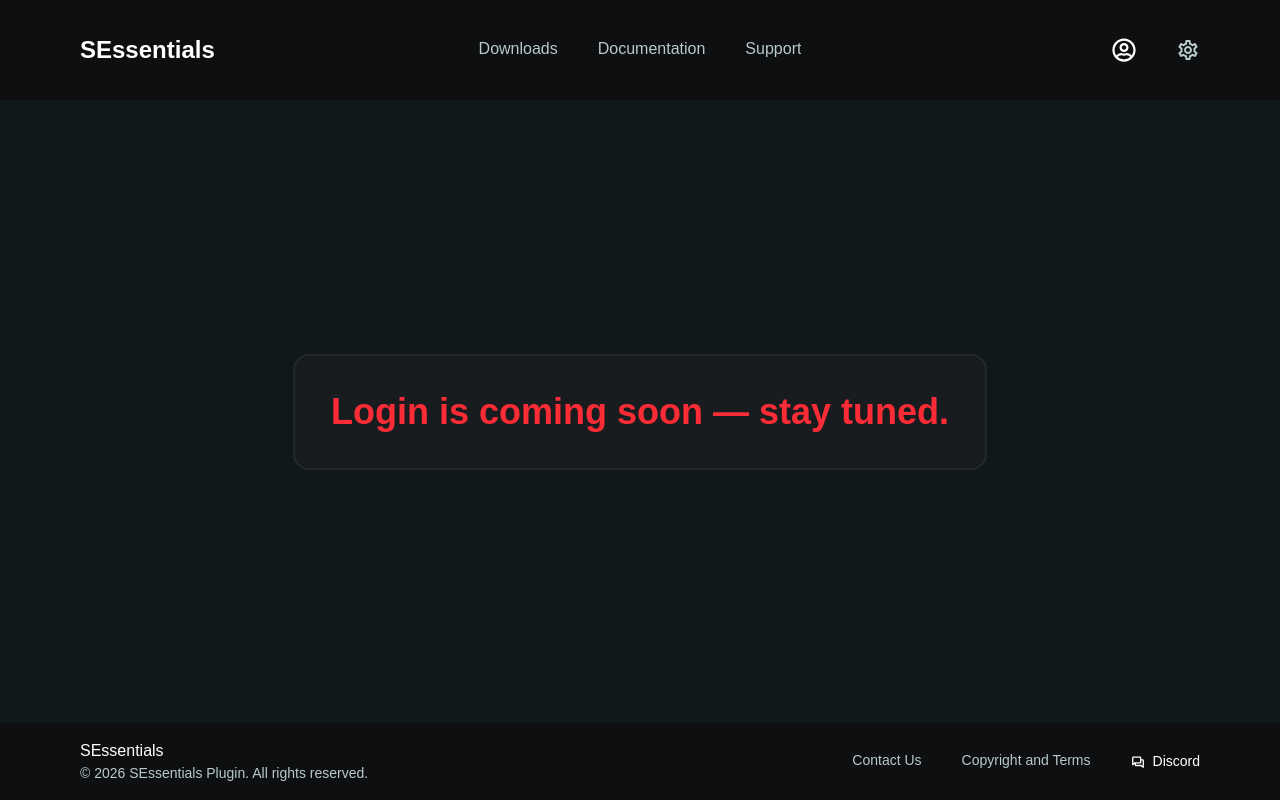
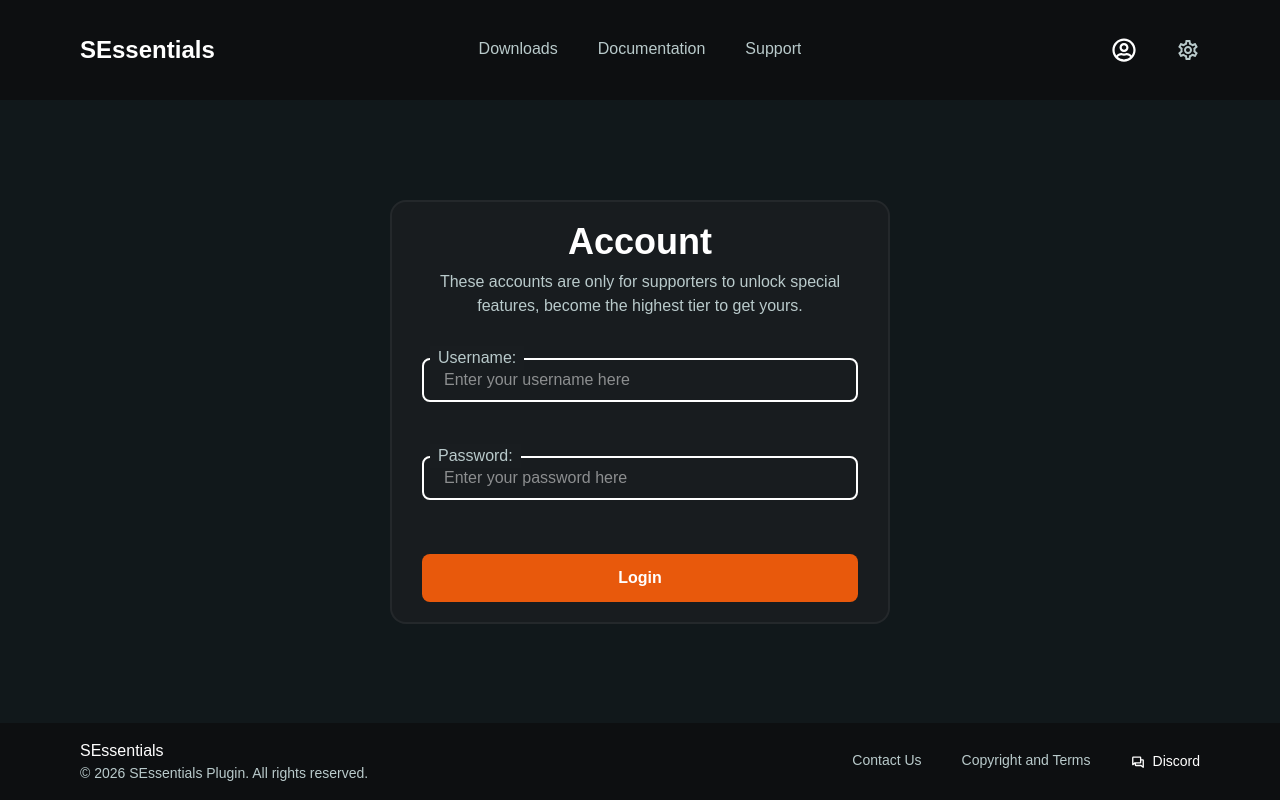
Before and after one commit to KatyTye/PluginDashboard, a React (Vite) app: page /profile in a window 1280 px wide. Built offline with nearby package versions, Linux system fonts and the light colour scheme.

Commit message:
feat: Added login fields with real time validation

```diff
--- /dev/null
+++ b/src/components/InputField.tsx
@@ -0,0 +1,12 @@
+export default function InputField({ name, id, type, placeholder, errors=0, required=false }:
+	{ placeholder: string, name: string, id: string, errors?: number, type: HTMLInputElement["type"], required?: boolean }) {
+
+	return (<div className="relative mt-5 w-full">
+		<p className="absolute top-0 left-2 transform -translate-y-1/2 bg-[#191d20] pr-2 pl-2 text-(--text-second-color)">
+			{name}:
+		</p>
+		<input type={type} name={id} id={id} placeholder={placeholder} required={required}
+		className={`outline-none border-2 p-2 min-w-75 w-full rounded-lg focus:border-(--special-color) text-white pl-5 pr-5 autofill:text-red-500
+		transition-colors duration-500${errors > 0 && " border-red-500" || ""}`} />
+	</div>)
+}
--- a/src/global.css
+++ b/src/global.css
@@ -43,6 +43,14 @@ body>span {
 
 .grid-cols-auto-fill {
 	grid-template-columns: repeat(auto-fit, minmax(250px, 1fr));
+}
+
+input:-webkit-autofill,
+input:-webkit-autofill:hover,
+input:-webkit-autofill:focus {
+  -webkit-box-shadow: 0 0 0 1000px #191d20 inset !important;
+  -webkit-text-fill-color: #ffffff !important;
+  border-color: #ffffff !important;
 }
 
 .spigot {
--- /dev/null
+++ b/src/helpers/profile.ts
@@ -0,0 +1,23 @@
+import z from "zod"
+import type { zodCheckFormObject } from "../lib/utils"
+import { passwordField, usernameField } from "../lib/zod"
+
+export function checkLoginField(input: zodCheckFormObject) {
+
+	let passedFields = false
+
+	const usernameResponse = usernameField.safeParse(input.username)
+	const passwordResponse = passwordField.safeParse(input.password)
+
+	if (usernameResponse.error == null && passwordResponse.error == null) {
+		passedFields = true
+	}
+
+	return {
+		passed: passedFields,
+		errors: {
+			username: usernameResponse.error ? z.flattenError(usernameResponse.error).formErrors || [] : [],
+			password: passwordResponse.error ? z.flattenError(passwordResponse.error).formErrors || [] : []
+		}
+	}
+}
--- a/src/pages/Profile.tsx
+++ b/src/pages/Profile.tsx
@@ -1,8 +1,53 @@
+import { checkLoginField } from "../helpers/profile";
+import { useState, type ChangeEvent } from "react";
+import InputField from "../components/InputField";
+
 export default function Profile() {
+	const [usernameArray, setUsernameArray] = useState<string[]>([])
+
+	const [passwordArray, setPasswordArray] = useState<string[]>([])
+
+	function changeHandler(event: ChangeEvent<HTMLFormElement>) {
+		const formElement = event.currentTarget
+		const usernameInput = formElement.elements.namedItem("username") as HTMLInputElement | null
+		const passwordInput = formElement.elements.namedItem("password") as HTMLInputElement | null
+
+		const checkResults = checkLoginField({
+			username: usernameInput?.value || "",
+			password: passwordInput?.value || ""
+		})
+
+		if (event.target.id === "username") {
+			setUsernameArray(checkResults.errors.username)
+		} else {
+			setPasswordArray(checkResults.errors.password)
+		}
+	}
+
+
 
 	return (<>
-		<div className="m-auto bg-(--box-background-color) border-(--border-color) p-5 border-2 rounded-2xl">
-			<p className="text-red-500 font-bold text-4xl m-4">Login is coming soon — stay tuned.</p>
-		</div>
+		<article className="m-auto bg-(--box-background-color) max-w-125 border-(--border-color) p-5 pl-7.5 pr-7.5 border-2 rounded-2xl">
+			<h2 className="font-bold text-4xl text-center">Account</h2>
+
+			<p className="text-center text-(--text-second-color) mb-5 mt-2">
+				These accounts are only for supporters to unlock special features, become the highest tier to get yours.
+			</p>
+
+			<form className="flex flex-col gap-3 items-center" onChange={changeHandler}>
+				<InputField id="username" name="Username" type="text" placeholder="Enter your username here" errors={usernameArray.length} />
+				<ul className="list-disc ml-3.5 mb-2.5 mr-auto text-red-500">
+					{usernameArray.map((err, idx) => <li key={"a-list-" + idx}>{err}</li>)}
+				</ul>
+				<InputField id="password" name="Password" type="password" placeholder="Enter your password here" errors={passwordArray.length} />
+				<ul className="list-disc ml-3.5 mb-2.5 mr-auto text-red-500">
+					{passwordArray.map((err, idx) => <li key={"b-list-" + idx}>{err}</li>)}
+				</ul>
+				<button type="submit" className="bg-(--special-color) w-full p-3 mt-5 rounded-lg cursor-pointer font-bold
+				transition-all duration-500 hover:bg-amber-700">
+					Login
+				</button>
+			</form>
+		</article>
 	</>)
 }
```
